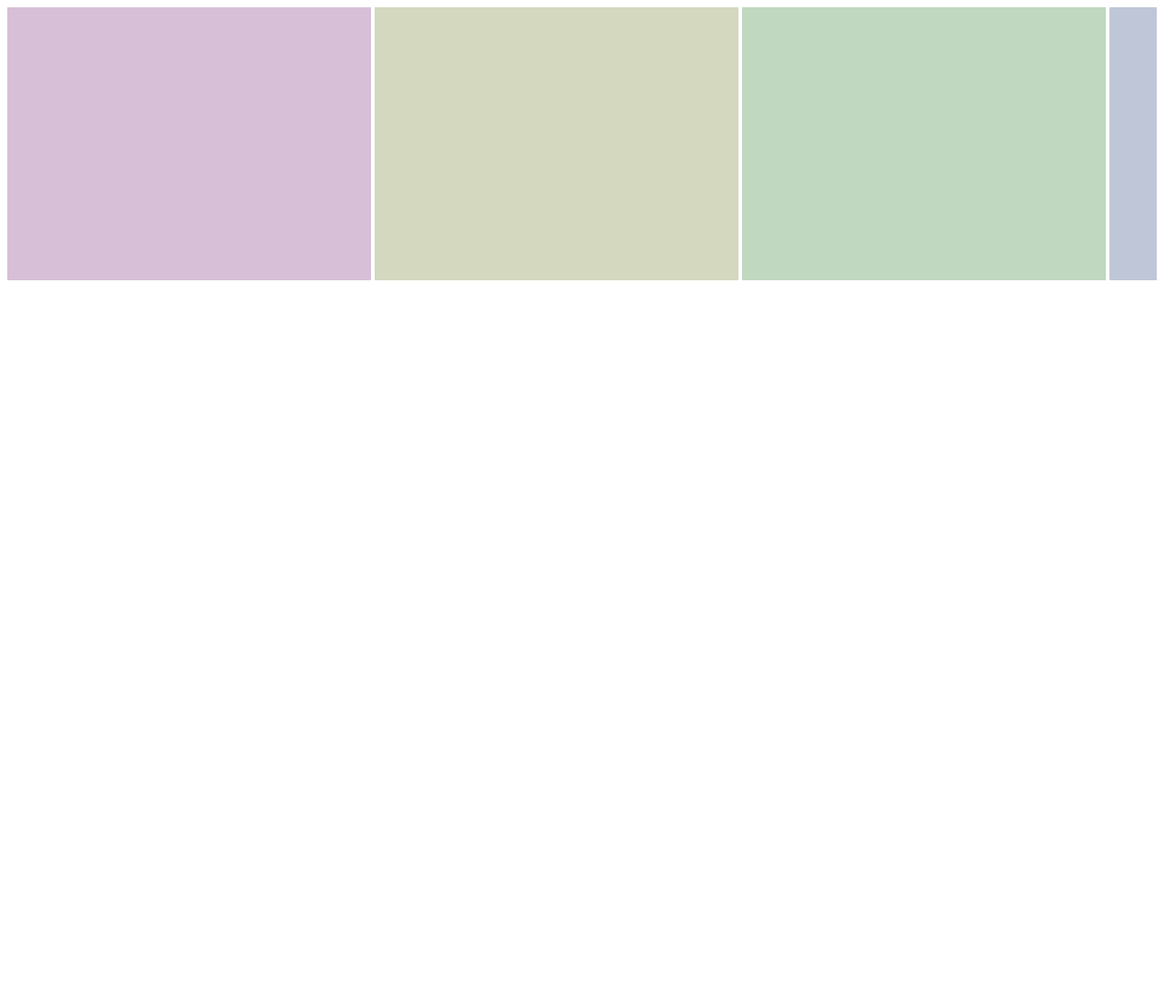
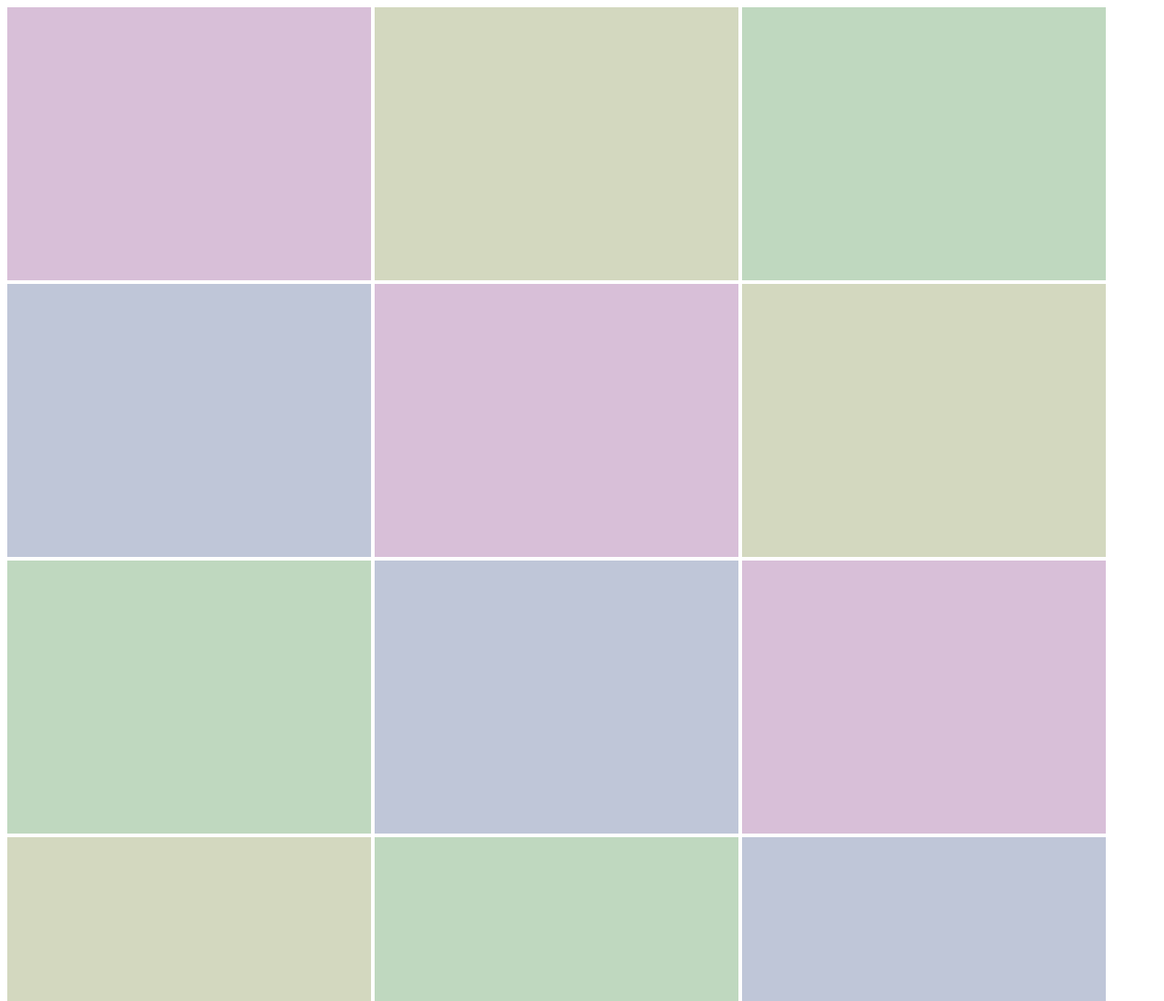
Before and after one commit to valentijnh/DragToScroll, a plain HTML site: page index.html in a window 1280 px wide. Shown: the top 1100 px of the page at 91% size. Before the commit the page ends 800 px from the top, so only its background shows below. Drawn offline with Linux system fonts and the light colour scheme.

Commit message:
🚀 edited a class

```diff
--- a/index.html
+++ b/index.html
@@ -8,7 +8,7 @@
     <title>Document</title>
 </head>
 <body>
-    <div class="telefoonscrollsnap">
+    <div class="items">
         <div class="item-1"></div>
         <div class="item-2"></div>
         <div class="item-3"></div>
```
